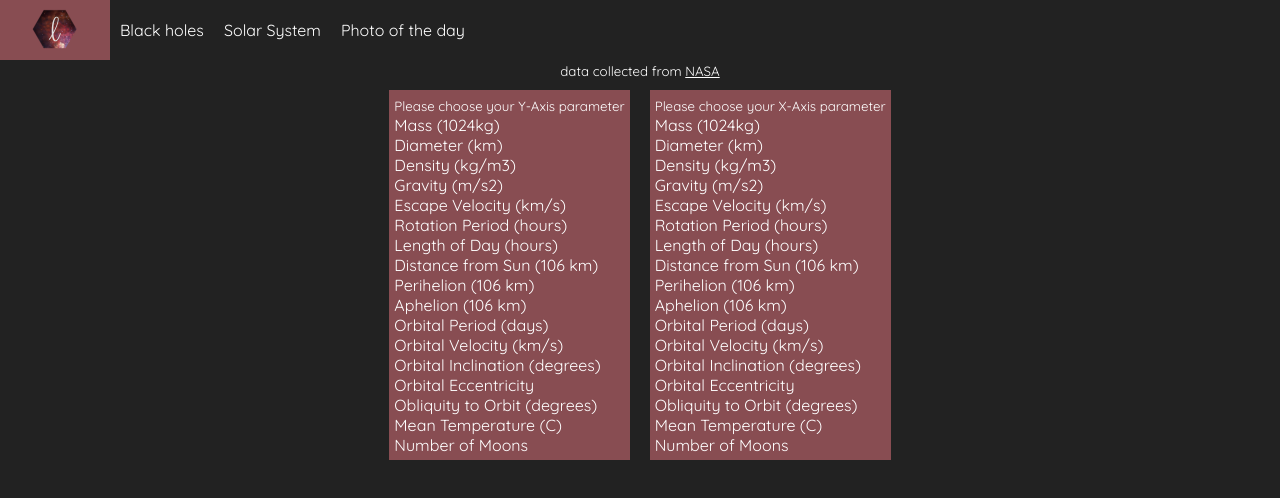
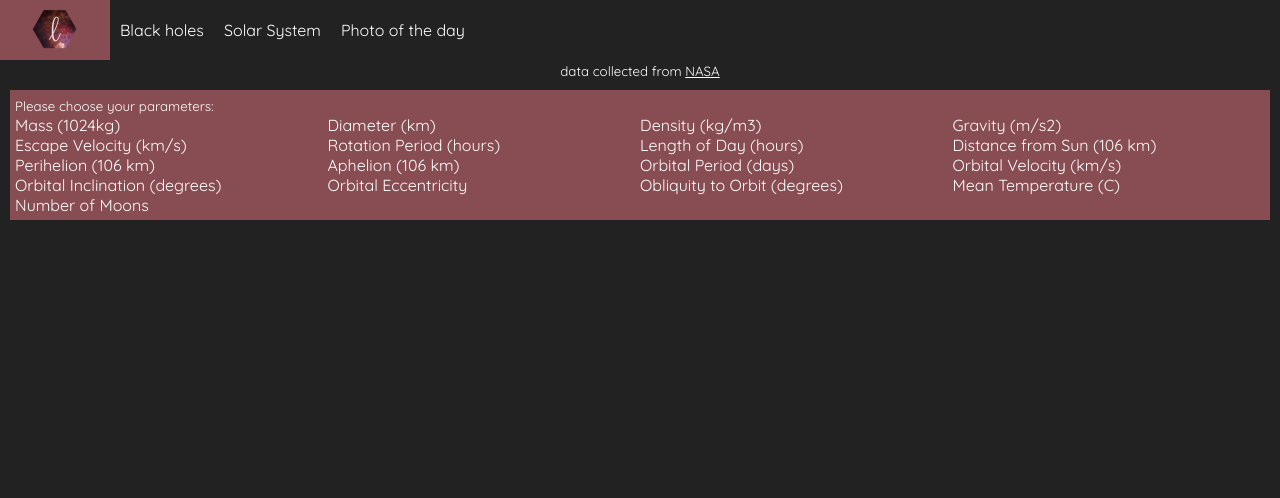
Before and after one commit to legraeff/a-tad-of-data, a React (Create React App) app: page /solar-system in a window 1280 px wide. Shown: the top 498 px of the page. Built offline with nearby package versions, Linux system fonts and the light colour scheme; a web font is replaced by a local one.

Commit message:
refactored the scatterplot and pages, added guide line on chart on hover and added a tiny tiny test

```diff
--- a/package.json
+++ b/package.json
@@ -3,6 +3,7 @@
   "version": "0.1.0",
   "private": true,
   "dependencies": {
+    "babel-preset-env": "^1.6.1",
     "d3-array": "^1.2.1",
     "d3-axis": "^1.0.8",
     "d3-brush": "^1.0.4",
@@ -13,6 +14,9 @@
     "d3-shape": "^1.2.0",
     "d3-svg-legend": "^2.25.4",
     "d3-transition": "^1.1.1",
+    "enzyme": "^3.3.0",
+    "enzyme-adapter-react-16": "^1.1.1",
+    "jest-cli": "^22.4.3",
     "react": "^16.2.0",
     "react-dom": "^16.2.0",
     "react-router": "^4.2.0",
--- a/src/components/black-holes/BlackHoles.css
+++ b/src/components/black-holes/BlackHoles.css
@@ -15,9 +15,6 @@ small {
   color: white;
 }
 
-li {
-  list-style: none;
-}
 
 .params-container ul {
   width: auto;
@@ -26,5 +23,16 @@ li {
   margin: 10px;
   text-align: left;
   position: relative;
-  display: inline-block;
+  display: flex;
+  flex-wrap: wrap;
+  justify-content: initial;
 }
+.params-container div {
+  flex-basis: 100%;
+}
+
+.params-container ul li {
+  list-style: none;
+  flex-basis: 25%;
+  flex-shrink: 1;
+}
--- a/src/components/black-holes/BlackHoles.jsx
+++ b/src/components/black-holes/BlackHoles.jsx
@@ -12,39 +12,34 @@ class BlackHoles extends Component {
       firstParam: '',
       secondParam: '',
     }
-    this.changeFirstParam = this.changeFirstParam.bind(this);
-    this.changeSecondParam = this.changeSecondParam.bind(this);
+    this.changeParam = this.changeParam.bind(this);
 
   }
 
   componentDidMount() {
   }
 
-  changeFirstParam(name) {
-    if (this.state.secondParam === name) {
+  changeParam(name) {
+    if (this.state.secondParam === name || this.state.firstParam === name) {
       return
+    }
+    else if (this.state.firstParam && this.state.secondParam) {
+      this.setState({"firstParam": name});
+      return this.setState({"secondParam": undefined});
+    }
+    else if (this.state.firstParam) {
+      return this.setState({"secondParam": name});
     }
     this.setState({"firstParam": name});
   }
 
-  changeSecondParam(name) {
-    if (this.state.firstParam === name) {
-      return
-    }
-    this.setState({"secondParam": name});
-  }
-
-  isFirstParam(name) {
-    if (this.state.firstParam === name) {
+  isParam(name) {
+    if (this.state.firstParam === name || this.state.secondParam === name) {
       return 'active';
     }
   }
 
-  isSecondParam(name) {
-    if (this.state.secondParam === name) {
-      return 'active';
-    }
-  }
+
 
 
   render() {
@@ -52,15 +47,11 @@ class BlackHoles extends Component {
       <div>
         <div><small> data collected from <a href="http://142.244.87.173/"> WATCHDOG </a> University of Alberta </small></div>
         <div className="params-container">
-          <ul> <small> Please choose your Y-Axis parameter </small>
-            <li onClick={() => this.changeSecondParam("distance")}> <a className={this.isSecondParam('distance')}> Distance(kpc) </a> </li>
-            <li onClick={() => this.changeSecondParam("orbitalPeriod")}> <a className={this.isSecondParam('orbitalPeriod')}> Orbital Period (hours) </a> </li>
-            <li onClick={() => this.changeSecondParam("mass")}> <a className={this.isSecondParam('mass')}> Mass (solar mass)</a> </li>
-          </ul>
-          <ul> <small> Please choose your X-Axis parameter </small>
-            <li onClick={() => this.changeFirstParam("distance")}> <a className={this.isFirstParam('distance')}> Distance(kpc) </a> </li>
-            <li onClick={() => this.changeFirstParam("orbitalPeriod")}> <a className={this.isFirstParam('orbitalPeriod')}> Orbital Period (hours) </a> </li>
-            <li onClick={() => this.changeFirstParam("mass")}> <a className={this.isFirstParam('mass')}> Mass (solar mass)</a> </li>
+          <ul>
+            <div> <small> Please choose your parameters: </small></div>
+            <li onClick={() => this.changeParam("distance")}> <a className={this.isParam('distance')}> Distance(kpc) </a> </li>
+            <li onClick={() => this.changeParam("orbitalPeriod")}> <a className={this.isParam('orbitalPeriod')}> Orbital Period (hours) </a> </li>
+            <li onClick={() => this.changeParam("mass")}> <a className={this.isParam('mass')}> Mass (solar mass)</a> </li>
           </ul>
         </div>
         <ScatterPlot data={this.state.blackHoles} param={[this.state.firstParam, this.state.secondParam]} size={[700,500]}  />
--- a/src/components/solar-system/SolarSystem.css
+++ b/src/components/solar-system/SolarSystem.css
@@ -15,9 +15,6 @@ small {
   color: white;
 }
 
-li {
-  list-style: none;
-}
 
 .params-container ul {
   width: auto;
@@ -26,5 +23,16 @@ li {
   margin: 10px;
   text-align: left;
   position: relative;
-  display: inline-block;
+  display: flex;
+  flex-wrap: wrap;
+  justify-content: initial;
 }
+.params-container div {
+  flex-basis: 100%;
+}
+
+.params-container ul li {
+  list-style: none;
+  flex-basis: 25%;
+  flex-shrink: 1;
+}
--- a/src/components/solar-system/SolarSystem.jsx
+++ b/src/components/solar-system/SolarSystem.jsx
@@ -12,39 +12,33 @@ class SolarSystem extends Component {
       firstParam: '',
       secondParam: '',
     }
-    this.changeFirstParam = this.changeFirstParam.bind(this);
-    this.changeSecondParam = this.changeSecondParam.bind(this);
+    this.changeParam = this.changeParam.bind(this);
 
   }
 
   componentDidMount() {
   }
 
-  changeFirstParam(name) {
-    if (this.state.secondParam === name) {
+  changeParam(name) {
+    if (this.state.secondParam === name || this.state.firstParam === name) {
       return
+    }
+    else if (this.state.firstParam && this.state.secondParam) {
+      this.setState({"firstParam": name});
+      return this.setState({"secondParam": undefined});
+    }
+    else if (this.state.firstParam) {
+      return this.setState({"secondParam": name});
     }
     this.setState({"firstParam": name});
   }
 
-  changeSecondParam(name) {
-    if (this.state.firstParam === name) {
-      return
-    }
-    this.setState({"secondParam": name});
-  }
-
-  isFirstParam(name) {
-    if (this.state.firstParam === name) {
+  isParam(name) {
+    if (this.state.firstParam === name || this.state.secondParam === name) {
       return 'active';
     }
   }
 
-  isSecondParam(name) {
-    if (this.state.secondParam === name) {
-      return 'active';
-    }
-  }
 
 
   render() {
@@ -52,44 +46,27 @@ class SolarSystem extends Component {
       <div>
         <div><small> data collected from <a href="http://142.244.87.173/"> NASA </a></small></div>
         <div className="params-container">
-          <ul> <small> Please choose your Y-Axis parameter </small>
-            <li onClick={() => this.changeSecondParam("Mass (1024kg)")}> <a className={this.isSecondParam('Mass (1024kg)')}> Mass (1024kg) </a> </li>
-            <li onClick={() => this.changeSecondParam("Diameter (km)")}> <a className={this.isSecondParam('Diameter (km)')}> Diameter (km) </a> </li>
-            <li onClick={() => this.changeSecondParam("Density (kg/m3)")}> <a className={this.isSecondParam('Density (kg/m3)')}> Density (kg/m3) </a> </li>
-            <li onClick={() => this.changeSecondParam("Gravity (m/s2)")}> <a className={this.isSecondParam("Gravity (m/s2)")}>Gravity (m/s2) </a> </li>
-            <li onClick={() => this.changeSecondParam("Escape Velocity (km/s)")}> <a className={this.isSecondParam('Escape Velocity (km/s)')}>Escape Velocity (km/s) </a> </li>
-            <li onClick={() => this.changeSecondParam("Rotation Period (hours)")}> <a className={this.isSecondParam('Rotation Period (hours)')}> Rotation Period (hours)</a> </li>
-            <li onClick={() => this.changeSecondParam("Length of Day (hours)")}> <a className={this.isSecondParam('Length of Day (hours)')}> Length of Day (hours) </a> </li>
-            <li onClick={() => this.changeSecondParam("Distance from Sun (106 km)")}> <a className={this.isSecondParam('Distance from Sun (106 km)')}> Distance from Sun (106 km) </a> </li>
-            <li onClick={() => this.changeSecondParam("Perihelion (106 km)")}> <a className={this.isSecondParam('Perihelion (106 km)')}> Perihelion (106 km)</a> </li>
-            <li onClick={() => this.changeSecondParam("Aphelion (106 km)")}> <a className={this.isSecondParam('Aphelion (106 km)')}> Aphelion (106 km) </a> </li>
-            <li onClick={() => this.changeSecondParam("Orbital Period (days)")}> <a className={this.isSecondParam('Orbital Period (days)')}> Orbital Period (days) </a> </li>
-            <li onClick={() => this.changeSecondParam("Orbital Velocity (km/s)")}> <a className={this.isSecondParam('Orbital Velocity (km/s)')}>Orbital Velocity (km/s)</a> </li>
-            <li onClick={() => this.changeSecondParam("Orbital Inclination (degrees)")}> <a className={this.isSecondParam('Orbital Inclination (degrees)')}> Orbital Inclination (degrees) </a> </li>
-            <li onClick={() => this.changeSecondParam("Orbital Eccentricity")}> <a className={this.isSecondParam('Orbital Eccentricity')}> Orbital Eccentricity </a> </li>
-            <li onClick={() => this.changeSecondParam("Obliquity to Orbit (degrees)")}> <a className={this.isSecondParam('Obliquity to Orbit (degrees)')}>Obliquity to Orbit (degrees)</a> </li>
-            <li onClick={() => this.changeSecondParam("Mean Temperature (C)")}> <a className={this.isSecondParam('Mean Temperature (C)')}> Mean Temperature (C) </a> </li>
-            <li onClick={() => this.changeSecondParam("Number of Moons")}> <a className={this.isSecondParam('Number of Moons')}> Number of Moons </a> </li>
+          <ul>
+            <div> <small> Please choose your parameters: </small></div>
+            <li onClick={() => this.changeParam("Mass (1024kg)")}> <a className={this.isParam('Mass (1024kg)')}> Mass (1024kg) </a> </li>
+            <li onClick={() => this.changeParam("Diameter (km)")}> <a className={this.isParam('Diameter (km)')}> Diameter (km) </a> </li>
+            <li onClick={() => this.changeParam("Density (kg/m3)")}> <a className={this.isParam('Density (kg/m3)')}> Density (kg/m3) </a> </li>
+            <li onClick={() => this.changeParam("Gravity (m/s2)")}> <a className={this.isParam("Gravity (m/s2)")}>Gravity (m/s2) </a> </li>
+            <li onClick={() => this.changeParam("Escape Velocity (km/s)")}> <a className={this.isParam('Escape Velocity (km/s)')}>Escape Velocity (km/s) </a> </li>
+            <li onClick={() => this.changeParam("Rotation Period (hours)")}> <a className={this.isParam('Rotation Period (hours)')}> Rotation Period (hours)</a> </li>
+            <li onClick={() => this.changeParam("Length of Day (hours)")}> <a className={this.isParam('Length of Day (hours)')}> Length of Day (hours) </a> </li>
+            <li onClick={() => this.changeParam("Distance from Sun (106 km)")}> <a className={this.isParam('Distance from Sun (106 km)')}> Distance from Sun (106 km) </a> </li>
+            <li onClick={() => this.changeParam("Perihelion (106 km)")}> <a className={this.isParam('Perihelion (106 km)')}> Perihelion (106 km)</a> </li>
+            <li onClick={() => this.changeParam("Aphelion (106 km)")}> <a className={this.isParam('Aphelion (106 km)')}> Aphelion (106 km) </a> </li>
+            <li onClick={() => this.changeParam("Orbital Period (days)")}> <a className={this.isParam('Orbital Period (days)')}> Orbital Period (days) </a> </li>
+            <li onClick={() => this.changeParam("Orbital Velocity (km/s)")}> <a className={this.isParam('Orbital Velocity (km/s)')}>Orbital Velocity (km/s)</a> </li>
+            <li onClick={() => this.changeParam("Orbital Inclination (degrees)")}> <a className={this.isParam('Orbital Inclination (degrees)')}> Orbital Inclination (degrees) </a> </li>
+            <li onClick={() => this.changeParam("Orbital Eccentricity")}> <a className={this.isParam('Orbital Eccentricity')}> Orbital Eccentricity </a> </li>
+            <li onClick={() => this.changeParam("Obliquity to Orbit (degrees)")}> <a className={this.isParam('Obliquity to Orbit (degrees)')}>Obliquity to Orbit (degrees)</a> </li>
+            <li onClick={() => this.changeParam("Mean Temperature (C)")}> <a className={this.isParam('Mean Temperature (C)')}> Mean Temperature (C) </a> </li>
+            <li onClick={() => this.changeParam("Number of Moons")}> <a className={this.isParam('Number of Moons')}> Number of Moons </a> </li>
           </ul>
-          <ul> <small> Please choose your X-Axis parameter </small>
-          <li onClick={() => this.changeFirstParam("Mass (1024kg)")}> <a className={this.isFirstParam('Mass (1024kg)')}> Mass (1024kg) </a> </li>
-          <li onClick={() => this.changeFirstParam("Diameter (km)")}> <a className={this.isFirstParam('Diameter (km)')}> Diameter (km) </a> </li>
-          <li onClick={() => this.changeFirstParam("Density (kg/m3)")}> <a className={this.isFirstParam('Density (kg/m3)')}> Density (kg/m3) </a> </li>
-          <li onClick={() => this.changeFirstParam("Gravity (m/s2)")}> <a className={this.isFirstParam("Gravity (m/s2)")}>Gravity (m/s2) </a> </li>
-          <li onClick={() => this.changeFirstParam("Escape Velocity (km/s)")}> <a className={this.isFirstParam('Escape Velocity (km/s)')}>Escape Velocity (km/s) </a> </li>
-          <li onClick={() => this.changeFirstParam("Rotation Period (hours)")}> <a className={this.isFirstParam('Rotation Period (hours)')}> Rotation Period (hours)</a> </li>
-          <li onClick={() => this.changeFirstParam("Length of Day (hours)")}> <a className={this.isFirstParam('Length of Day (hours)')}> Length of Day (hours) </a> </li>
-          <li onClick={() => this.changeFirstParam("Distance from Sun (106 km)")}> <a className={this.isFirstParam('Distance from Sun (106 km)')}> Distance from Sun (106 km) </a> </li>
-          <li onClick={() => this.changeFirstParam("Perihelion (106 km)")}> <a className={this.isFirstParam('Perihelion (106 km)')}> Perihelion (106 km)</a> </li>
-          <li onClick={() => this.changeFirstParam("Aphelion (106 km)")}> <a className={this.isFirstParam('Aphelion (106 km)')}> Aphelion (106 km) </a> </li>
-          <li onClick={() => this.changeFirstParam("Orbital Period (days)")}> <a className={this.isFirstParam('Orbital Period (days)')}> Orbital Period (days) </a> </li>
-          <li onClick={() => this.changeFirstParam("Orbital Velocity (km/s)")}> <a className={this.isFirstParam('Orbital Velocity (km/s)')}>Orbital Velocity (km/s)</a> </li>
-          <li onClick={() => this.changeFirstParam("Orbital Inclination (degrees)")}> <a className={this.isFirstParam('Orbital Inclination (degrees)')}> Orbital Inclination (degrees) </a> </li>
-          <li onClick={() => this.changeFirstParam("Orbital Eccentricity")}> <a className={this.isFirstParam('Orbital Eccentricity')}> Orbital Eccentricity </a> </li>
-          <li onClick={() => this.changeFirstParam("Obliquity to Orbit (degrees)")}> <a className={this.isFirstParam('Obliquity to Orbit (degrees)')}>Obliquity to Orbit (degrees)</a> </li>
-          <li onClick={() => this.changeFirstParam("Mean Temperature (C)")}> <a className={this.isFirstParam('Mean Temperature (C)')}> Mean Temperature (C) </a> </li>
-          <li onClick={() => this.changeFirstParam("Number of Moons")}> <a className={this.isFirstParam('Number of Moons')}> Number of Moons </a> </li>
-          </ul>
+
         </div>
         <ScatterPlot data={this.state.solarSystem} param={[this.state.firstParam, this.state.secondParam]} size={[700,500]}  />
       </div>
```
Also changed, not shown: src/components/nasa-pic/NasaPic.jsx (+17 -12 lines), src/components/scatter-plot/ScatterPlot.css (+12 -2 lines), src/components/scatter-plot/ScatterPlot.jsx (+35 -15 lines), 2 other files (tests, documents, lock files or other folders).
